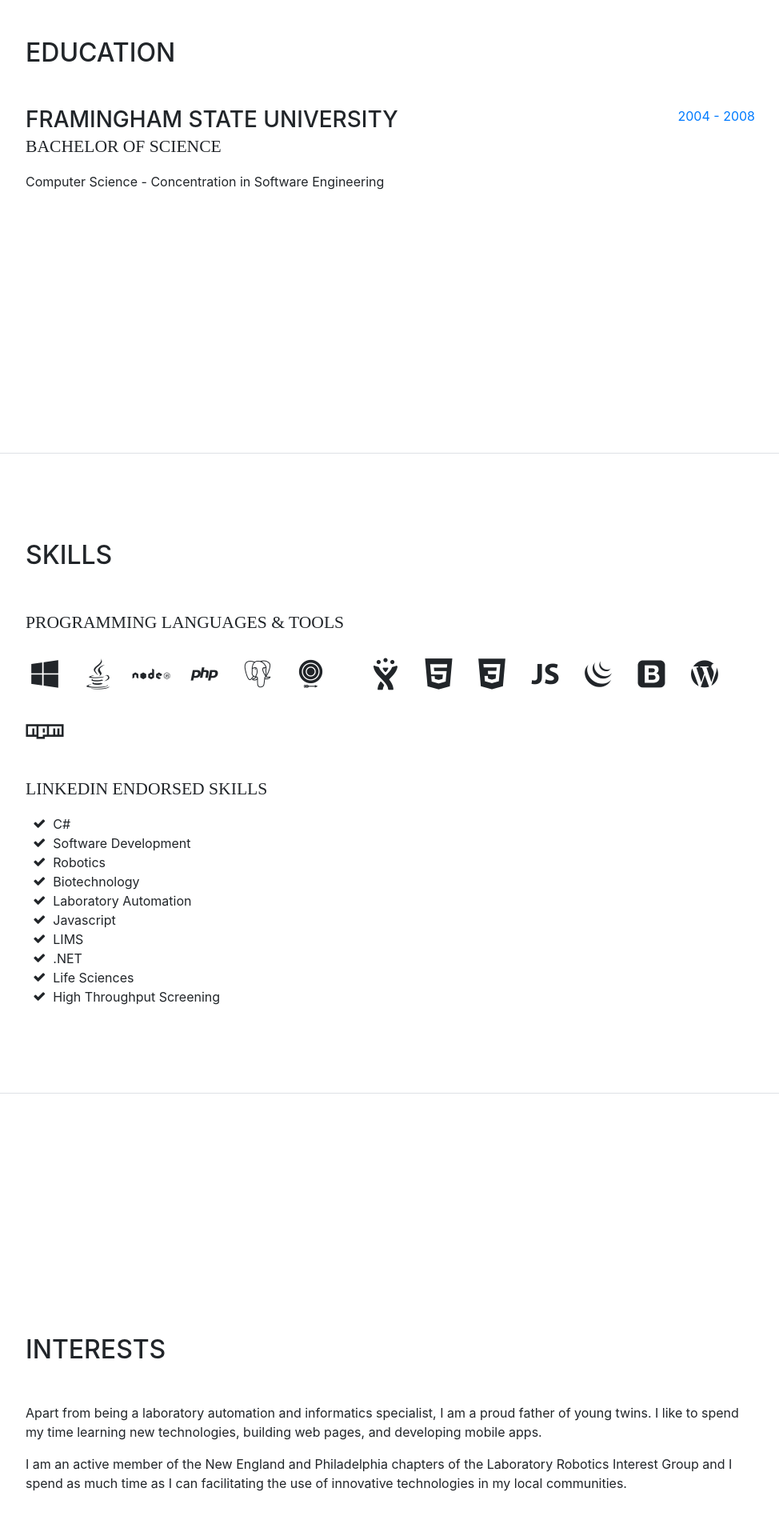
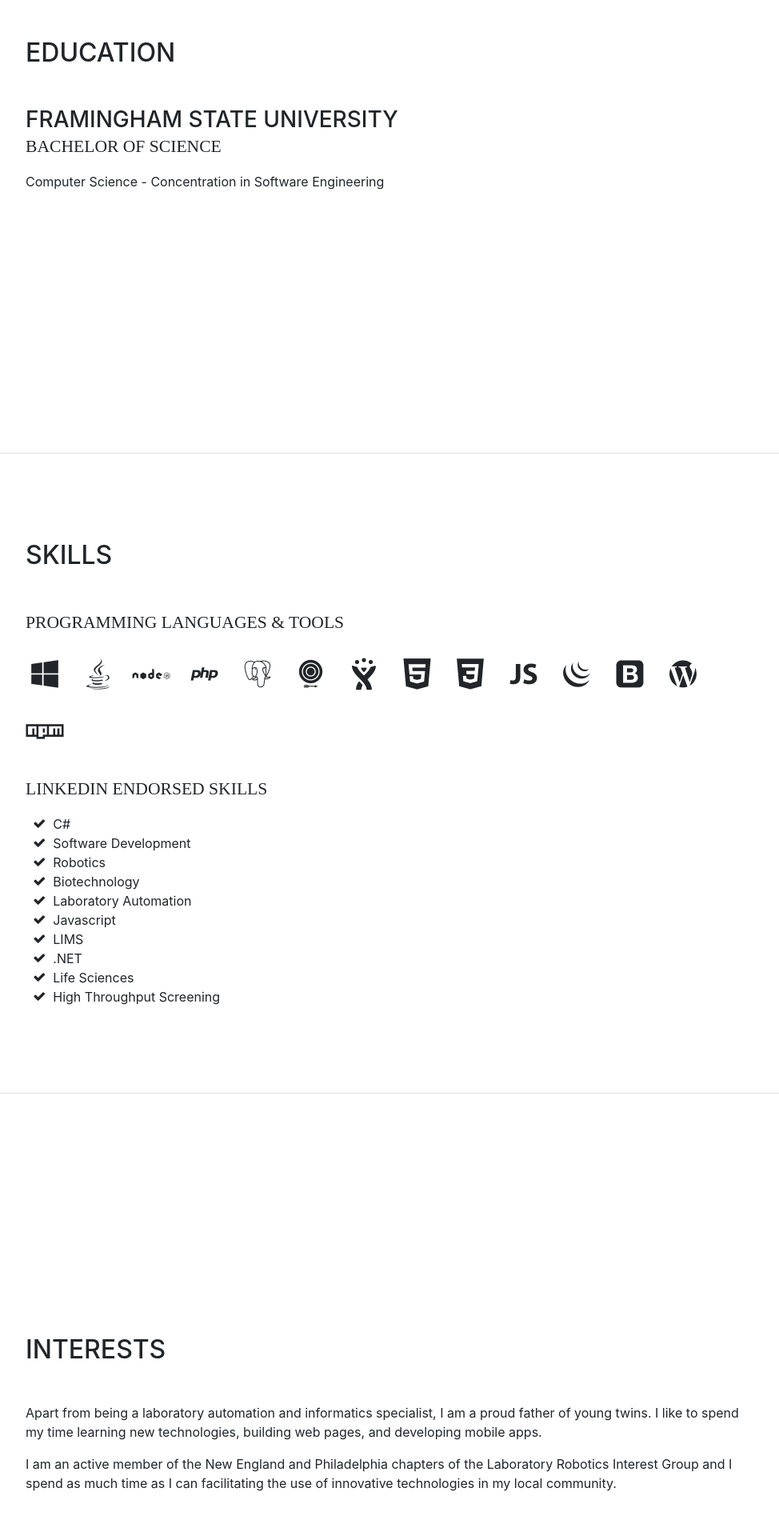
Before and after one commit to scottrehlander/rehlander.com-2017, a website with bundled scripts: page index.html in a window 1280 px wide. Shown: the part 2040-3940 px from the top of the page at 80% size, without its empty margins (288-1262 px from the left). Built offline with nearby package versions, Linux system fonts and the light colour scheme; a web font is replaced by a local one.

Commit message:
Remove dates from education

```diff
--- a/index.html
+++ b/index.html
@@ -167,9 +167,6 @@
               <div class="subheading mb-3">Bachelor of Science</div>
               <div>Computer Science - Concentration in Software Engineering</div>
             </div>
-            <div class="resume-date text-md-right">
-              <span class="text-primary">2004 - 2008</span>
-            </div>
           </div>
 
         </div>
@@ -183,7 +180,7 @@
           <ul class="list-inline list-icons">
 			<li class="list-inline-item">
 			  <i class="devicons devicons-windows"></i>
-			</li>
+			  </li>
 			<li class="list-inline-item">
 			  <i class="devicons devicons-java"></i>
 			  </li>
@@ -198,7 +195,7 @@
 			  </li>
 			<li class="list-inline-item">
 			  <i class="devicons devicons-requirejs"></i>
-			  </li>
+			  </li>
 			<li class="list-inline-item">
 			  <i class="devicons devicons-jira"></i>
 			  </li>
@@ -265,7 +262,7 @@
         <div class="my-auto">
           <h2 class="mb-5">Interests</h2>
           <p>Apart from being a laboratory automation and informatics specialist, I am a proud father of young twins.  I like to spend my time learning new technologies, building web pages, and developing mobile apps.</p>
-          <p class="mb-0">I am an active member of the New England and Philadelphia chapters of the Laboratory Robotics Interest Group and I spend as much time as I can facilitating the use of innovative technologies in my local communities.</p>
+          <p class="mb-0">I am an active member of the New England and Philadelphia chapters of the Laboratory Robotics Interest Group and I spend as much time as I can facilitating the use of innovative technologies in my local community.</p>
         </div>
       </section>
 
```
Also changed, not shown: 1 other file.
